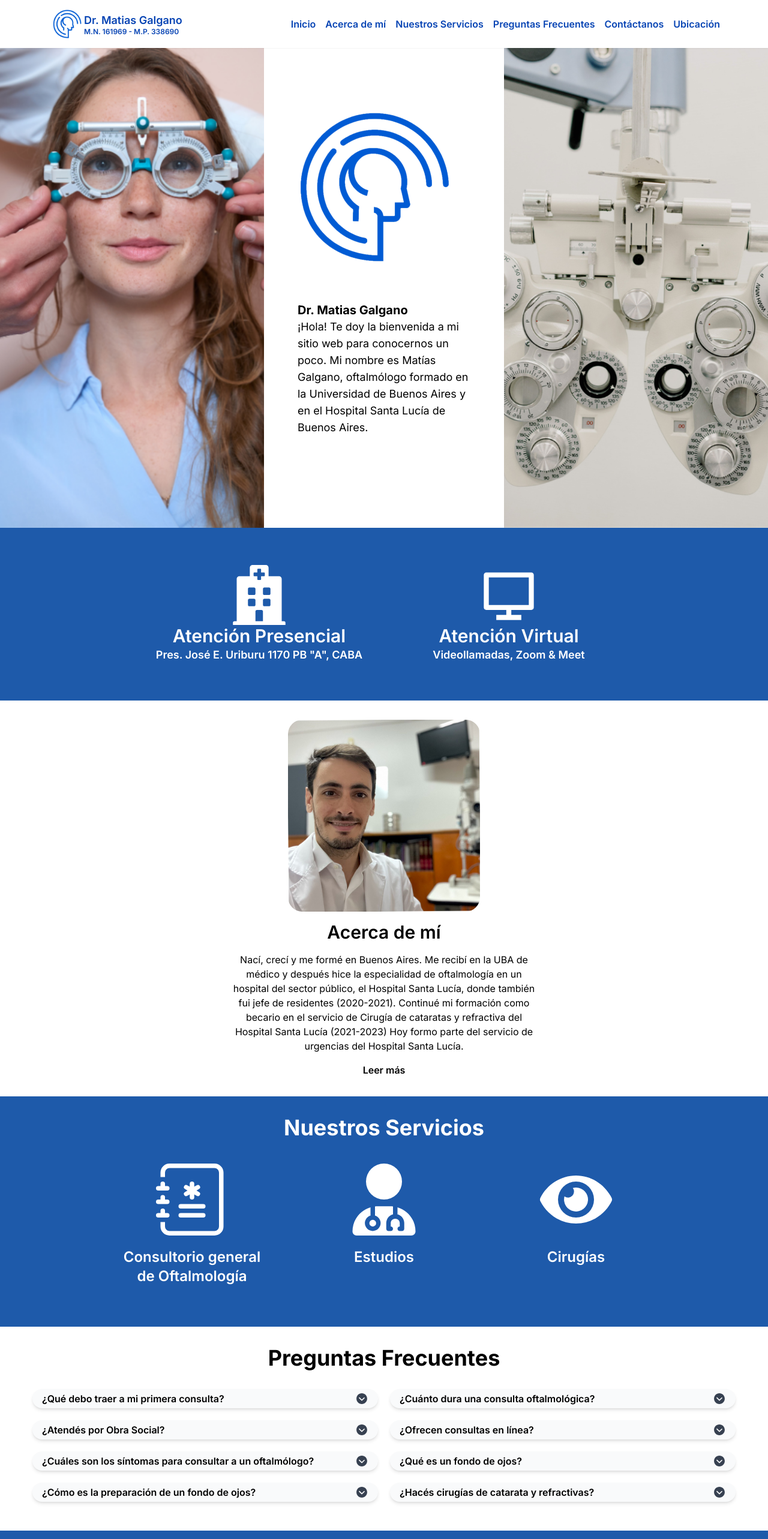
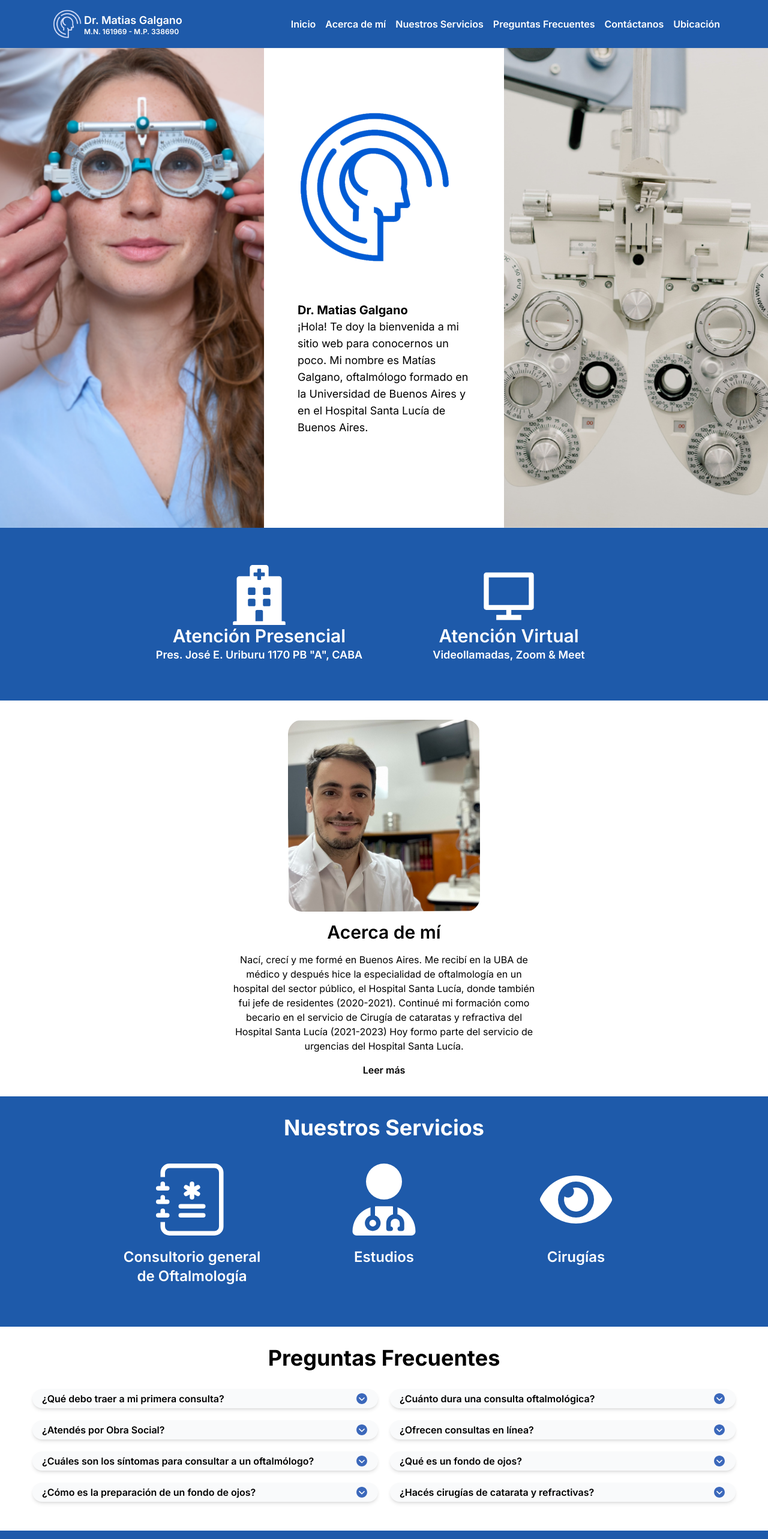
Before and after one commit to vm1990-Git/matias-galgano, a Next.js app: page / in a window 1280 px wide. Shown: the top 2566 px of the page at 60% size. Built offline with nearby package versions, Linux system fonts and the light colour scheme; what tailwindcss-animated would draw is missing.

Commit message:
navbar update

```diff
--- a/app/components/navbar/Logo.tsx
+++ b/app/components/navbar/Logo.tsx
@@ -9,7 +9,7 @@
     >
       <Image
         className="w-12"
-        src={"/assets/logo.png"}
+        src={"/assets/logo2.png"}
         alt="Logo image"
         width={500}
         height={500}
--- a/app/components/navbar/MenuItem.tsx
+++ b/app/components/navbar/MenuItem.tsx
@@ -20,13 +20,13 @@
                 transition
                 font-semibold
                 cursor-pointer
-                border-b-[0.5px]
+                border-t-[0.5px]
                 w-[120vw]
                 h-20
                 lg:w-auto
                 lg:border-none
                 hover:bg-secondary
-                lg:hover:bg-primary
+                lg:hover:bg-secondary
                 px-2
                 lg:px-0
             "
--- a/app/components/navbar/Navbar.tsx
+++ b/app/components/navbar/Navbar.tsx
@@ -39,7 +39,7 @@
   }, [isOpen, closeMenu]);
 
   return (
-    <div className="fixed w-full bg-white shadow-sm z-50 text-secondary xl:px-20 top-0">
+    <div className="fixed w-full bg-primary shadow-sm z-50 text-white xl:px-20 top-0">
       <div className="flex justify-between items-center">
         <Logo />
         <div>
--- a/app/components/questionary/QuestionaryItem.tsx
+++ b/app/components/questionary/QuestionaryItem.tsx
@@ -30,7 +30,7 @@
         onClick={toggleOpen}
       >
         <span className="font-semibold">{question}</span>
-        <div className="text-gray-700">
+        <div className="text-tertiary">
           {open ? (
             <IoIosArrowDropupCircle size={22} />
           ) : (
--- a/app/components/serviceSection/ServiceItem.tsx
+++ b/app/components/serviceSection/ServiceItem.tsx
@@ -1,6 +1,5 @@
 import React, { useCallback, useState } from "react";
 import { IconType } from "react-icons";
-import { AiOutlineCaretRight } from "react-icons/ai";
 
 interface ServiceItemProps {
   title: string;
--- a/app/globals.css
+++ b/app/globals.css
@@ -5,6 +5,7 @@
 :root {
   --custom-blue-soft: rgb(30, 90, 170);
   --custom-blue-dark: rgb(7, 68, 180);
+  --custom-blue-light: rgb(59, 104, 187);
 }
 
 html,
--- a/tailwind.config.ts
+++ b/tailwind.config.ts
@@ -16,6 +16,7 @@
       colors: {
         primary: "var(--custom-blue-soft)",
         secondary: "var(--custom-blue-dark)",
+        tertiary: "var(--custom-blue-light)",
       },
     },
   },
```
Also changed, not shown: public/assets/logo2.png (added).
